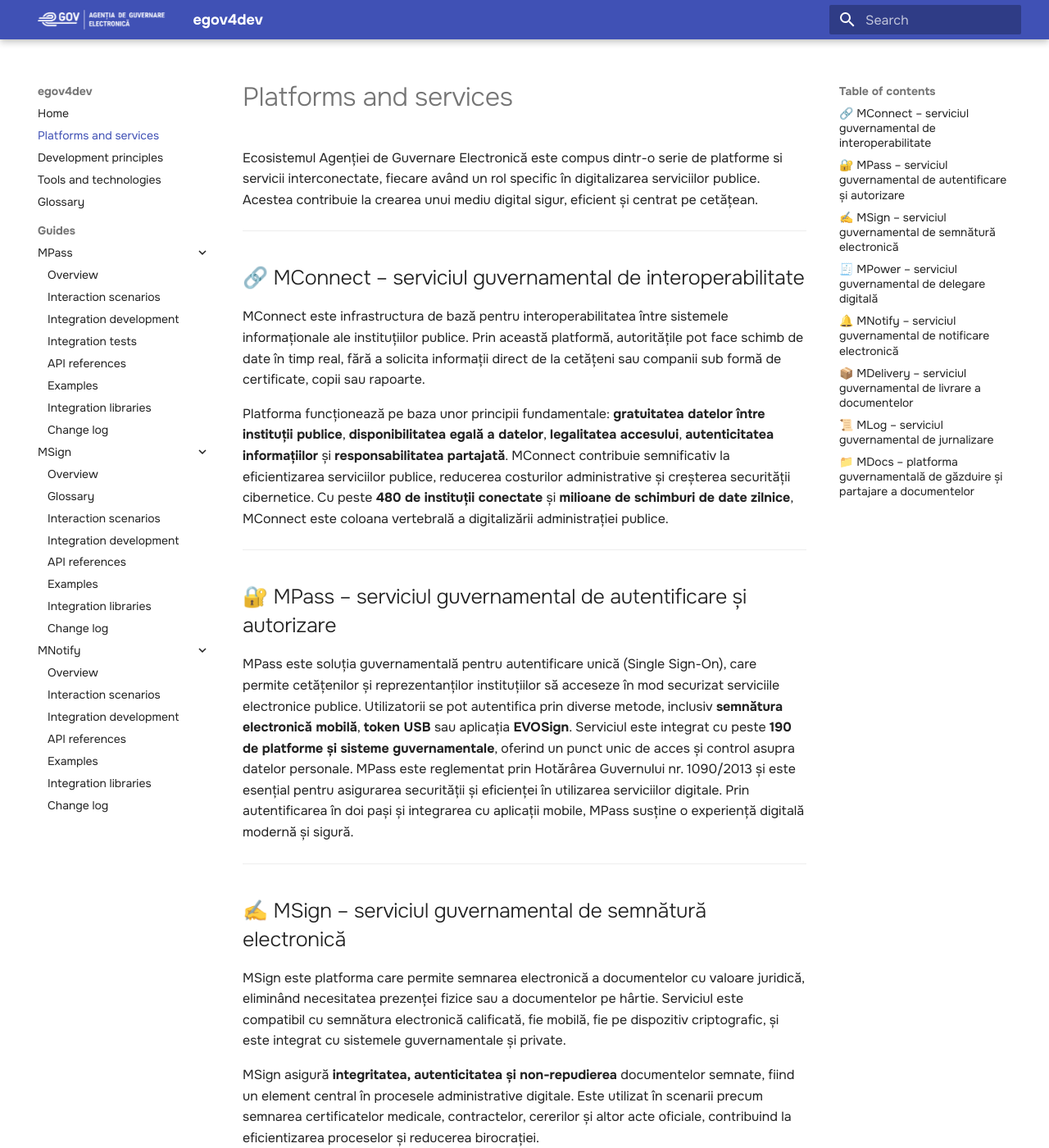
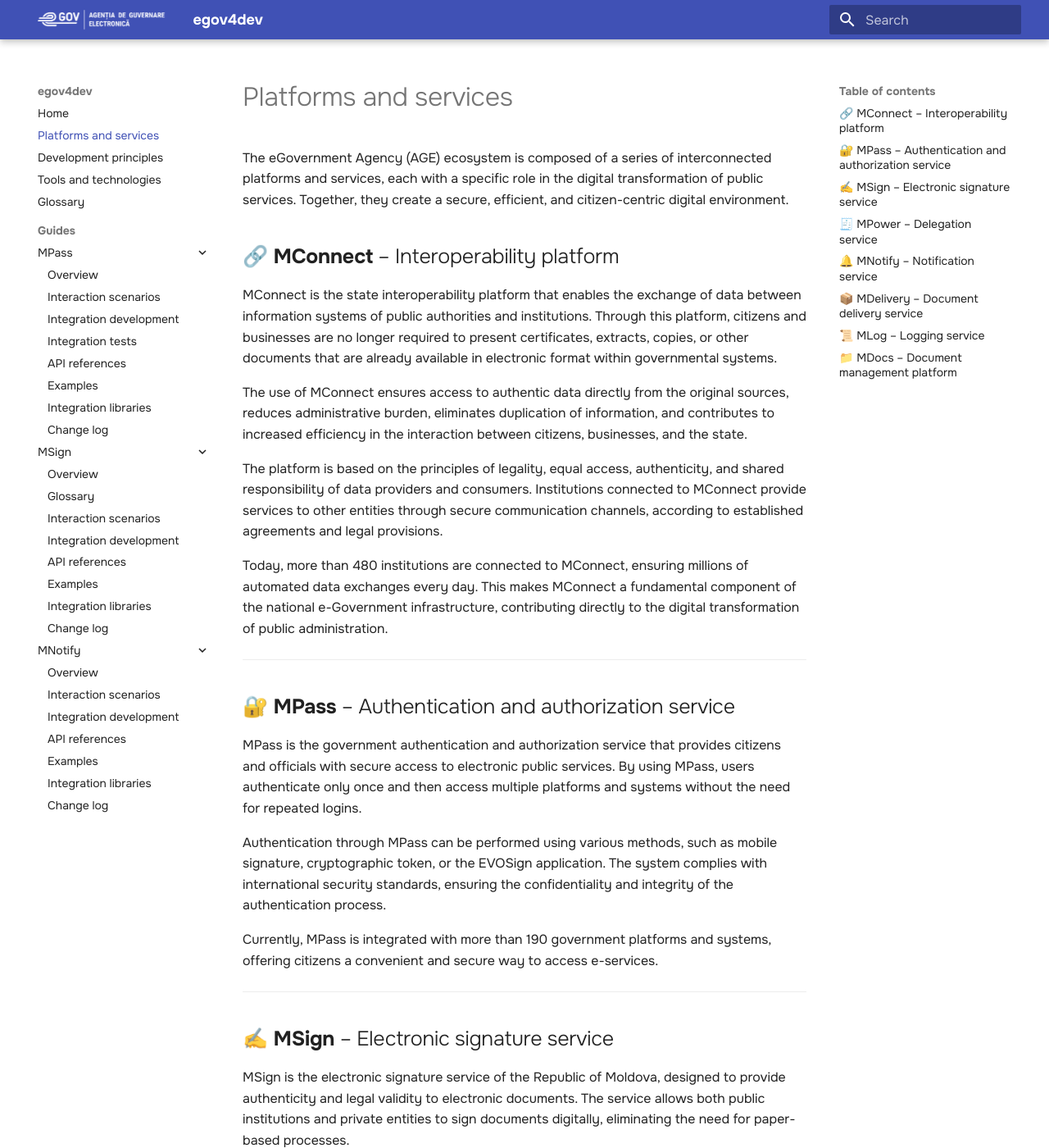
Before and after one commit to egov-moldova/egov4dev, an MkDocs documentation site: the page built from docs/platforms/services.md, in a window 1280 px wide and 1400 px high. Shown: the whole window at 82% size. Built offline with MkDocs 1.6.1 and Material for MkDocs 9.7.7, drawn with Linux system fonts in a browser that asks for light colours; some of the changed text lies outside the part shown.

Commit message:
Update services.md

```diff
--- a/docs/platforms/services.md
+++ b/docs/platforms/services.md
@@ -1,66 +1,81 @@
-Ecosistemul Agenției de Guvernare Electronică este compus dintr-o serie de platforme si servicii interconectate, fiecare având un rol specific în digitalizarea serviciilor publice. Acestea contribuie la crearea unui mediu digital sigur, eficient și centrat pe cetățean.
+The eGovernment Agency (AGE) ecosystem is composed of a series of interconnected platforms and services, each with a specific role in the digital transformation of public services. Together, they create a secure, efficient, and citizen-centric digital environment.
 
-* * *
+## 🔗 **MConnect** – Interoperability platform
 
-## 🔗 MConnect –  serviciul guvernamental de interoperabilitate
+MConnect is the state interoperability platform that enables the exchange of data between information systems of public authorities and institutions. Through this platform, citizens and businesses are no longer required to present certificates, extracts, copies, or other documents that are already available in electronic format within governmental systems.
 
-MConnect este infrastructura de bază pentru interoperabilitatea între sistemele informaționale ale instituțiilor publice. Prin această platformă, autoritățile pot face schimb de date în timp real, fără a solicita informații direct de la cetățeni sau companii sub formă de certificate, copii sau rapoarte.
+The use of MConnect ensures access to authentic data directly from the original sources, reduces administrative burden, eliminates duplication of information, and contributes to increased efficiency in the interaction between citizens, businesses, and the state.
 
-Platforma funcționează pe baza unor principii fundamentale: **gratuitatea datelor între instituții publice**, **disponibilitatea egală a datelor**, **legalitatea accesului**, **autenticitatea informațiilor** și **responsabilitatea partajată**. MConnect contribuie semnificativ la eficientizarea serviciilor publice, reducerea costurilor administrative și creșterea securității cibernetice. Cu peste **480 de instituții conectate** și **milioane de schimburi de date zilnice**, MConnect este coloana vertebrală a digitalizării administrației publice.
+The platform is based on the principles of legality, equal access, authenticity, and shared responsibility of data providers and consumers. Institutions connected to MConnect provide services to other entities through secure communication channels, according to established agreements and legal provisions.
 
-* * *
+Today, more than 480 institutions are connected to MConnect, ensuring millions of automated data exchanges every day. This makes MConnect a fundamental component of the national e-Government infrastructure, contributing directly to the digital transformation of public administration.
 
-## 🔐 MPass –  serviciul guvernamental de autentificare și autorizare
+---
 
-MPass este soluția guvernamentală pentru autentificare unică (Single Sign-On), care permite cetățenilor și reprezentanților instituțiilor să acceseze în mod securizat serviciile electronice publice. Utilizatorii se pot autentifica prin diverse metode, inclusiv **semnătura electronică mobilă**, **token USB** sau aplicația **EVOSign**.
-Serviciul este integrat cu peste **190 de platforme și sisteme guvernamentale**, oferind un punct unic de acces și control asupra datelor personale. MPass este reglementat prin Hotărârea Guvernului nr. 1090/2013 și este esențial pentru asigurarea securității și eficienței în utilizarea serviciilor digitale. Prin autentificarea în doi pași și integrarea cu aplicații mobile, MPass susține o experiență digitală modernă și sigură.
+## 🔐 **MPass** – Authentication and authorization service
 
-* * *
+MPass is the government authentication and authorization service that provides citizens and officials with secure access to electronic public services. By using MPass, users authenticate only once and then access multiple platforms and systems without the need for repeated logins.
 
-## ✍️ MSign –  serviciul guvernamental de semnătură electronică
+Authentication through MPass can be performed using various methods, such as mobile signature, cryptographic token, or the EVOSign application. The system complies with international security standards, ensuring the confidentiality and integrity of the authentication process.
 
-MSign este platforma care permite semnarea electronică a documentelor cu valoare juridică, eliminând necesitatea prezenței fizice sau a documentelor pe hârtie. Serviciul este compatibil cu semnătura electronică calificată, fie mobilă, fie pe dispozitiv criptografic, și este integrat cu sistemele guvernamentale și private.
+Currently, MPass is integrated with more than 190 government platforms and systems, offering citizens a convenient and secure way to access e-services.
 
-MSign asigură **integritatea, autenticitatea și non-repudierea** documentelor semnate, fiind un element central în procesele administrative digitale. Este utilizat în scenarii precum semnarea certificatelor medicale, contractelor, cererilor și altor acte oficiale, contribuind la eficientizarea proceselor și reducerea birocrației.
+---
 
-* * *
+## ✍️ **MSign** – Electronic signature service
 
-## 🧾 MPower – serviciul guvernamental de delegare digitală
+MSign is the electronic signature service of the Republic of Moldova, designed to provide authenticity and legal validity to electronic documents. The service allows both public institutions and private entities to sign documents digitally, eliminating the need for paper-based processes.
 
-MPower permite delegarea digitală a drepturilor și responsabilităților între persoane fizice sau juridice, în cadrul serviciilor publice electronice. Este construit pe baza serviciilor MPass, MSign, MNotify și MConnect, oferind un mecanism sigur și verificabil pentru reprezentare legală la distanță.
+Through MSign, citizens and organizations can sign contracts, requests, certificates, and other official documents using qualified certificates issued by accredited providers. The signed documents ensure integrity, authenticity, and non-repudiation, in accordance with the law.
 
-Prin MPower, un angajat poate acționa în numele instituției, un părinte în numele copilului, sau un avocat în numele clientului, fără a fi necesară prezența fizică. Serviciul este esențial pentru scenarii complexe de guvernanță digitală și contribuie la extinderea accesului la servicii în mod flexibil și legal.
+The platform contributes to reducing bureaucracy, saving time, and ensuring a higher level of security in communication between the state, businesses, and citizens.
 
-* * *
+---
 
-## 🔔 MNotify – serviciul guvernamental de notificare electronică
+## 🧾 **MPower** – Delegation service
 
-MNotify este platforma prin care instituțiile publice pot trimite notificări oficiale către cetățeni și companii, folosind canale precum **email**, **SMS**, **push notifications** sau **mesagerie instant**. Serviciul este integrat cu portalul guvernamental **MCabinet** și permite informarea proactivă a beneficiarilor despre evenimente importante: amenzi, plăți, indemnizații, termene administrative etc.
+MPower is the digital delegation service that enables citizens and organizations to grant representation rights to other individuals or entities for accessing electronic public services.
 
-Notificările pot fi generate automat de sistemele informaționale sau manual de operatorii instituțiilor. MNotify este oferit **gratuit** atât pentru autorități, cât și pentru destinatari, și contribuie la creșterea transparenței și eficienței în comunicarea guvern-cetățean.
+Through MPower, a parent can delegate authority to access services on behalf of their child, an employer can delegate tasks to employees, and lawyers can represent clients. The system is integrated with MPass, MSign, MConnect, and MNotify, ensuring secure and verifiable delegation processes.
 
-* * *
+This service brings significant benefits in terms of flexibility, reducing the need for physical presence, and offering trusted mechanisms for legal digital representation.
 
-## 📦 MDelivery – serviciul guvernamental de livrare a documentelor
+---
 
-MDelivery este platforma guvernamentală care permite livrarea fizică a documentelor oficiale direct la adresa cetățeanului, fără a fi necesară deplasarea la ghișee sau oficii. Lansat în iulie 2022, serviciul conectează trei actori principali: instituția publică (expeditorul), cetățeanul (destinatarul) și furnizorul de servicii poștale. Prin această infrastructură, rezultatele serviciilor publice – cum ar fi cazierele, certificatele, extrasele – pot fi livrate eficient, atât pe teritoriul Republicii Moldova, cât și în străinătate.
+## 🔔 **MNotify** – Notification service
 
-Platforma MDelivery contribuie la reducerea costurilor administrative, creșterea accesibilității și eficientizarea proceselor de livrare. Cetățenii pot solicita livrarea documentelor direct de la ghișeu sau online, prin portalul mdelivery.gov.md. Serviciul este în continuă extindere, incluzând tot mai multe tipuri de documente și scenarii de utilizare, precum livrarea cazierului judiciar sau a documentelor apostilate.
+MNotify is the platform for electronic notifications that allows public institutions to send official notifications to citizens and businesses via multiple channels, such as email, SMS, mobile applications, or the MCabinet portal.
 
-* * *
+Notifications sent through MNotify keep citizens informed about fines, payments, deadlines, allowances, and other obligations or rights. The system improves communication between the government and citizens, ensuring transparency and efficiency.
 
-## 📜 MLog – serviciul guvernamental de jurnalizare
+MNotify can send both automatic and manual notifications, offering flexibility to institutions and convenience to recipients.
 
-MLog este serviciul guvernamental dedicat **jurnalizării centralizate** a evenimentelor din sistemele informaționale publice. Găzduit pe platforma tehnologică comună **MCloud**, MLog oferă un mecanism reutilizabil și standardizat pentru înregistrarea acțiunilor întreprinse în cadrul aplicațiilor guvernamentale. Fiecare eveniment jurnalizat include informații precum **data și ora**, **identificatorul utilizatorului**, **acțiunea efectuată**, **resursa accesată** și alte detalii relevante pentru audit și trasabilitate.
+---
 
-Scopul principal al MLog este să asigure **transparența, responsabilitatea și securitatea** în utilizarea serviciilor digitale. Prin integrarea cu alte platforme precum MPass, MSign și MConnect, MLog permite instituțiilor să monitorizeze activitatea utilizatorilor, să detecteze comportamente neautorizate și să respecte cerințele legale privind protecția datelor și auditul intern.
+## 📦 **MDelivery** – Document delivery service
 
-MLog este reglementat prin Hotărârea Guvernului nr. 708/2014 și este obligatoriu pentru toate sistemele informaționale care gestionează date cu caracter personal sau procese administrative critice. Prin utilizarea acestui serviciu, AGE contribuie la consolidarea încrederii în guvernarea digitală și la crearea unui mediu operațional sigur și verificabil.
+MDelivery is the government service that ensures the delivery of official documents directly to citizens at their place of residence or work, without the need to visit public institutions.
 
-* * *
+Launched in July 2022, MDelivery allows citizens to receive documents such as criminal record certificates, civil status certificates, or apostilled documents through integrated postal service providers.
 
-## 📁 MDocs – platforma guvernamentală de găzduire și partajare a documentelor
+The platform reduces administrative costs, increases accessibility, and provides a modern way for the government to deliver official documents both within Moldova and abroad.
 
-MDocs este o platformă digitală centralizată pentru stocarea, partajarea și accesarea documentelor generate în procesul de prestare a serviciilor publice. Scopul principal al MDocs este **reducerea utilizării hârtiei** și **standardizarea proceselor de partajare** între instituții și cetățeni. Documentele pot fi încărcate automat de către sistemele informaționale ale instituțiilor sau manual de către operatori, în cazul în care instituția nu dispune de o soluție proprie.
+---
 
-Platforma oferă facilități avansate de gestionare, arhivare și schimb automat de date între sisteme. Cetățenii și companiile pot accesa documentele prin MCabinet și le pot partaja cu alte entități autorizate. MDocs contribuie la eficientizarea serviciilor publice, reducerea costurilor și creșterea transparenței în relația guvern-cetățean. Este un pilon esențial în procesul de digitalizare a administrației publice din Republica Moldova.
+## 📜 **MLog** – Logging service
+
+MLog is the centralized logging service for public sector information systems, ensuring transparency, traceability, and accountability. The platform records essential data about user actions, including identifiers, timestamps, accessed resources, and operation results.
+
+The service is mandatory for all systems that process personal data and critical government information, as established by Government Decision no. 708/2014.
+
+MLog provides authorities with the necessary tools to audit activity, detect anomalies, and prevent unauthorized access or misuse of information systems.
+
+---
+
+## 📁 **MDocs** – Document management platform
+
+MDocs is the government platform for the storage and exchange of documents in digital format. It allows public institutions to upload, share, and access documents securely, while citizens can retrieve their documents directly via MCabinet.
+
+The platform reduces paper usage, simplifies administrative processes, and ensures compliance with transparency and security standards.
+
+MDocs is an essential component of Moldova’s digital government ecosystem, contributing to the efficiency of public administration and the convenience of interactions between citizens, businesses, and the state.
```
